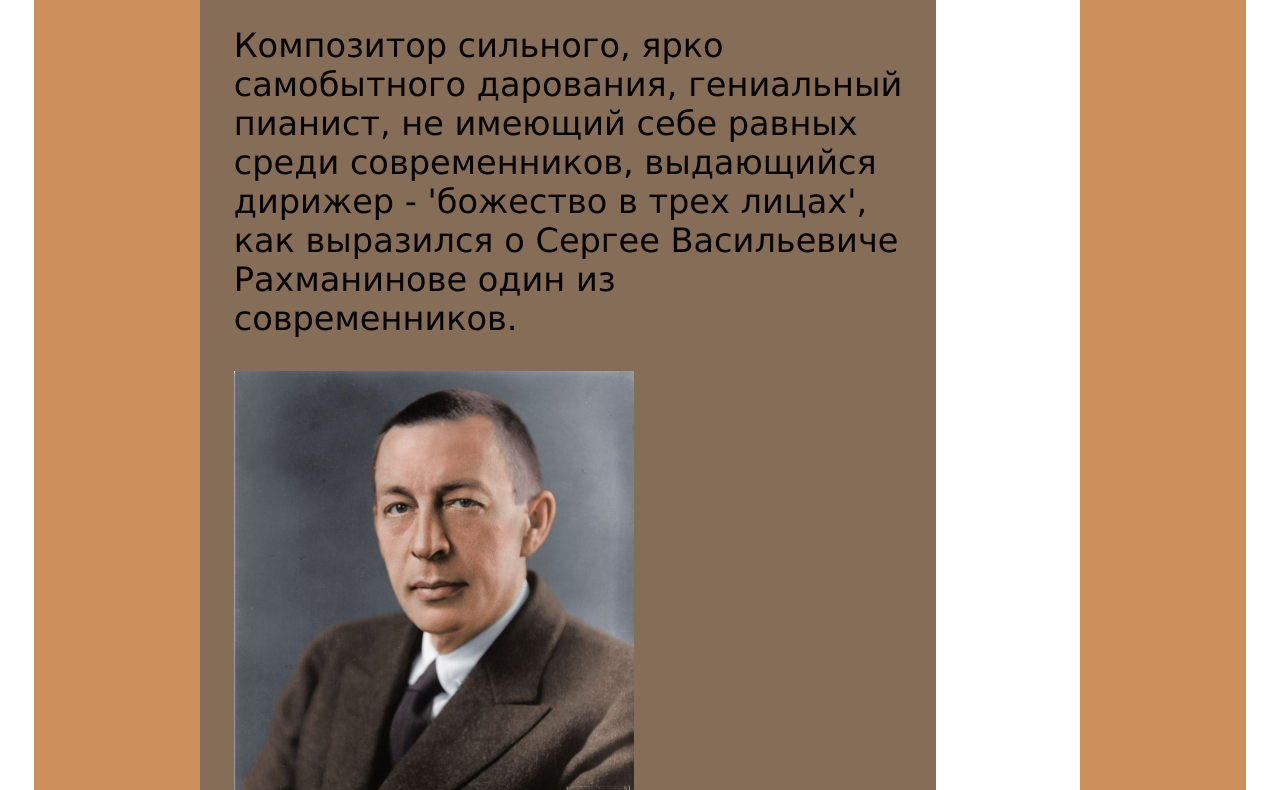
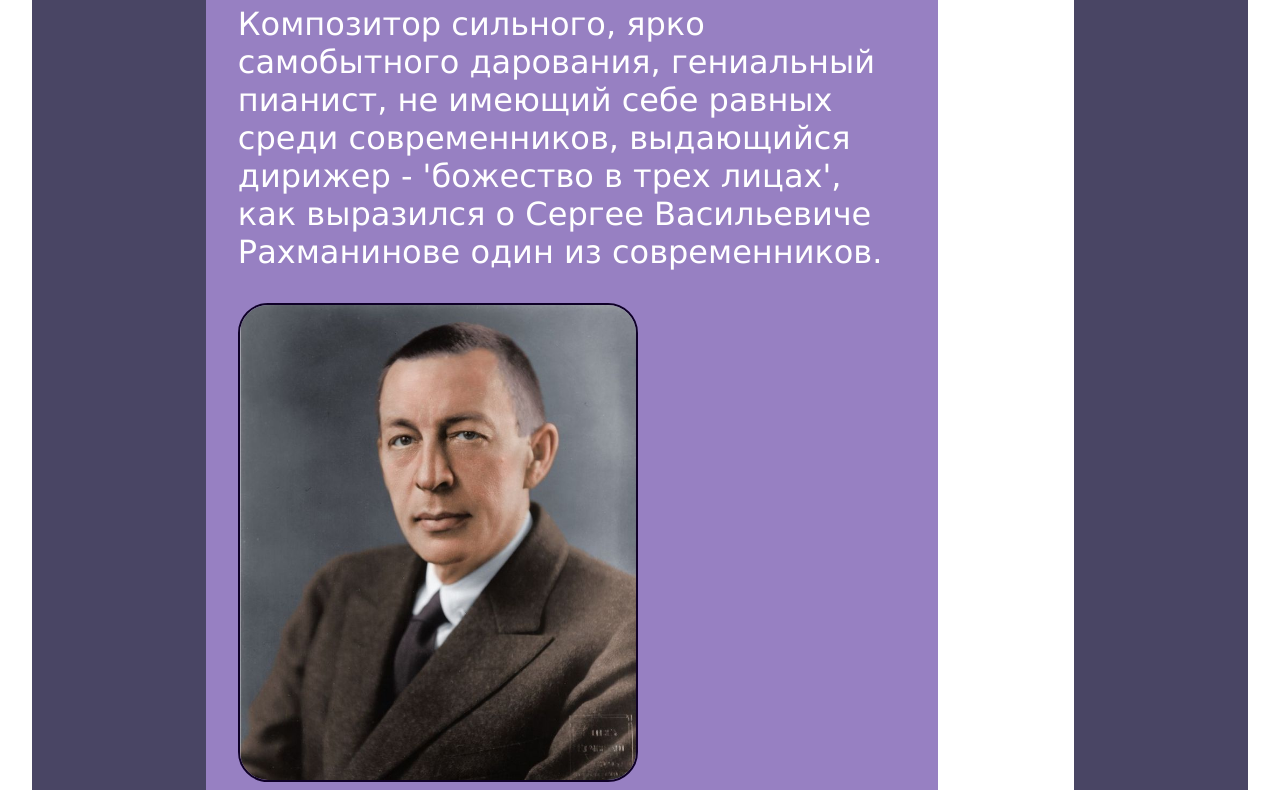
Before and after one commit to Gandavi/13.06.2024, a plain HTML site: page Master-3.html in a window 1280 px wide. Shown: the part 411-1201 px from the top of the page. Drawn offline with Linux system fonts and the light colour scheme.

Commit message:
Update Master-3.html

```diff
--- a/Master-3.html
+++ b/Master-3.html
@@ -2,7 +2,7 @@
 <html>
     <head>
         <title>ксения</title>
-        <link rel="stylesheet" href="Master.css">
+        <link rel="stylesheet" href="Master-3.css">
     </head>
     <body>
         <header>
```
